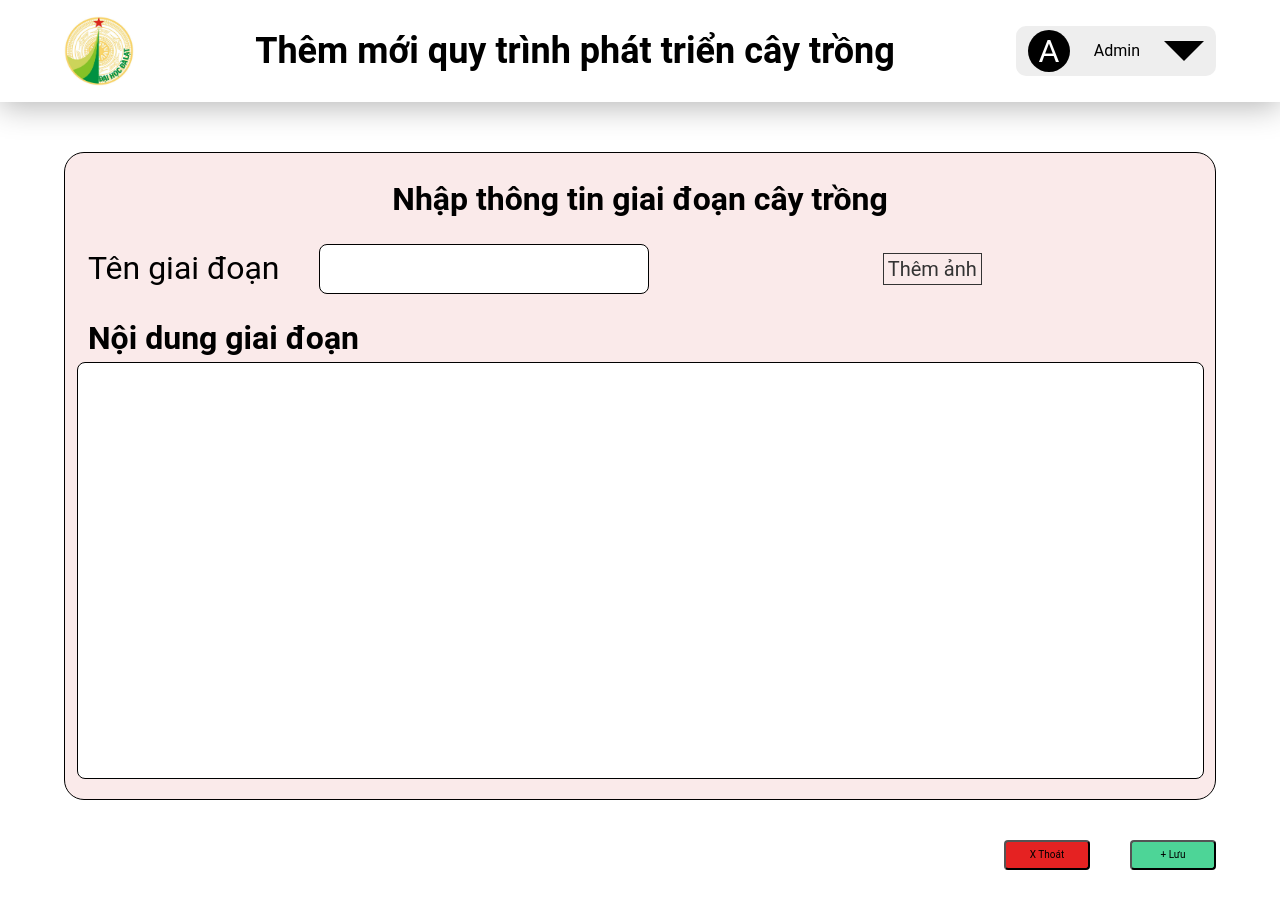
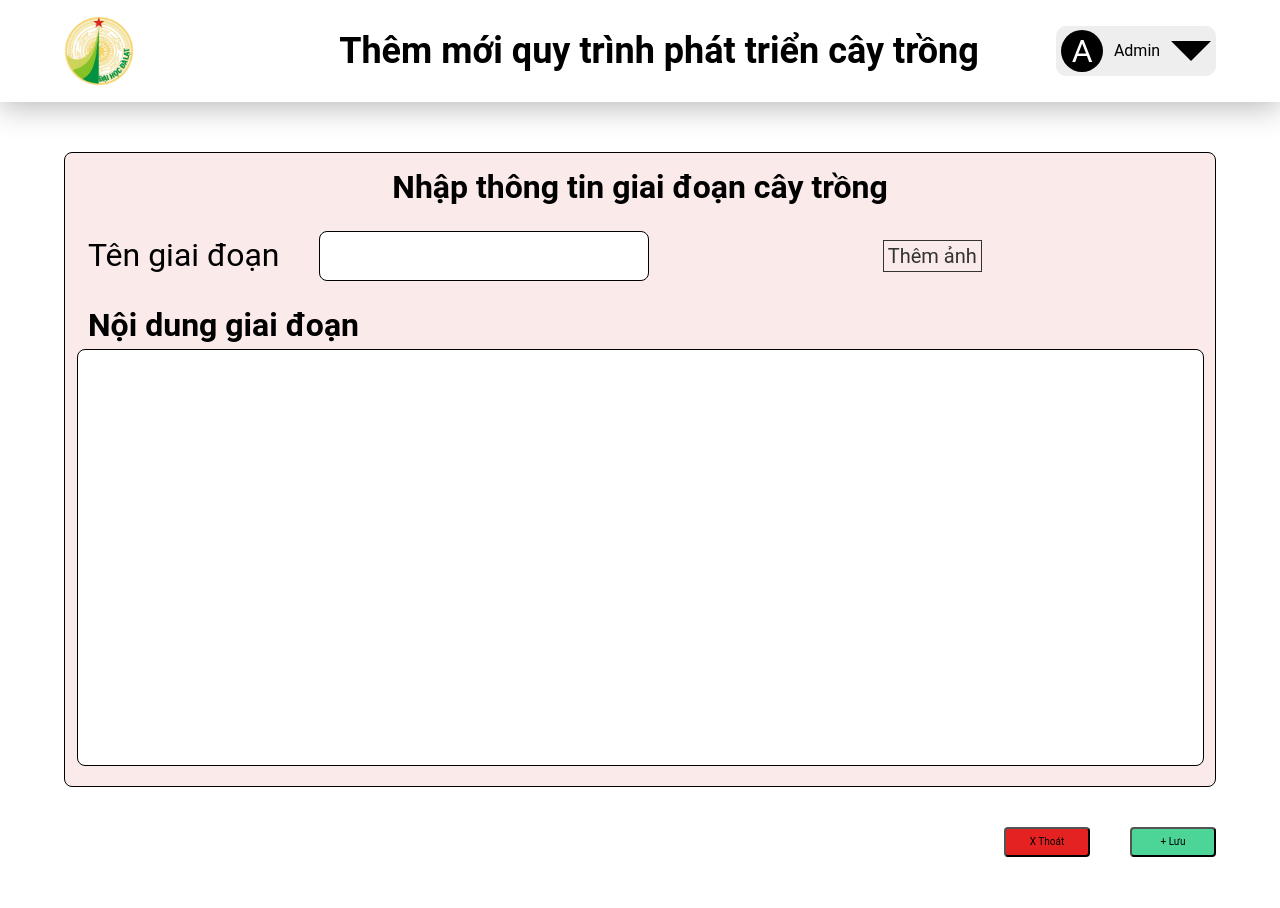
Before and after one commit to nhatlinh0/DACS, a React (Create React App) app: page /stagecropslayout in a window 1280 px wide. Built offline with nearby package versions, Linux system fonts and the light colour scheme.

Commit message:
len di em

```diff
--- a/src/Layouts/DefaultLayout/Content/Content.module.css
+++ b/src/Layouts/DefaultLayout/Content/Content.module.css
@@ -47,7 +47,7 @@
     height: 54px;
     background: #fff;
     border: 1px solid #000000;
-    border-radius: 5px;
+    border-radius: 5px 5px 0 0;
 }
 
 .headrow1 {
--- a/src/Layouts/DefaultLayout/Footer/index.js
+++ b/src/Layouts/DefaultLayout/Footer/index.js
@@ -3,7 +3,7 @@ import styles from './Footer.module.css';
 function Footer() {
     return (
         <div className={styles.footer}>
-            <p className={styles.text}>Copyright Nhóm 6 Quản lý quy trình phát triển cây trồng vật nuôi</p>
+            <p className={styles.text}>Copyright © Nhóm 6 Quản lý quy trình phát triển cây trồng vật nuôi</p>
         </div>
     );
 }
--- a/src/Layouts/DefaultLayout/Header/Header.module.css
+++ b/src/Layouts/DefaultLayout/Header/Header.module.css
@@ -6,7 +6,7 @@
 }
 
 .admin-wraper {
-    width: 200px;
+    width: 160px;
     height: 50px;
     display: flex;
     justify-content: space-around;
--- a/src/Layouts/DefaultLayout/Row/Row.module.css
+++ b/src/Layouts/DefaultLayout/Row/Row.module.css
@@ -4,6 +4,7 @@
     height: 80px;
     background: #ebebeb;
     border: 1px solid #000000;
+    border-top: none;
 }
 
 .headrow1 {
--- a/src/Layouts/InfoLayout/Header/Header.module.css
+++ b/src/Layouts/InfoLayout/Header/Header.module.css
@@ -3,6 +3,7 @@
     align-items: center;
     justify-content: space-between;
     box-shadow: 0px 4px 30px rgba(0, 0, 0, 0.3);
+    text-align: center;
 }
 
 .image {
@@ -16,11 +17,13 @@
 }
 
 .title {
+    margin-left: 10%;
     font-size: 3.6rem;
+    flex: 1;
 }
 
 .admin-wraper {
-    width: 200px;
+    width: 160px;
     height: 50px;
     display: flex;
     justify-content: space-around;
--- a/src/Layouts/InfoLayout/InfoForm/InfoForm.module.css
+++ b/src/Layouts/InfoLayout/InfoForm/InfoForm.module.css
@@ -3,11 +3,12 @@
     margin: 0 auto;
     background-color: #faeaea;
     margin-top: 50px;
-    border-radius: 20px;
+    border-radius: 8px;
     border: 1px solid #000000;
 }
 
 .title {
+    margin: 10px 0;
     font-size: 3.2rem;
     text-align: center;
 }
--- a/src/Layouts/InfoLayout/StageForm/StageForm.module.css
+++ b/src/Layouts/InfoLayout/StageForm/StageForm.module.css
@@ -3,11 +3,12 @@
     margin: 0 auto;
     background-color: #faeaea;
     margin-top: 50px;
-    border-radius: 20px;
+    border-radius: 8px;
     border: 1px solid #000000;
     min-height: 400px;
 }
 .title {
+    margin: 10px 0;
     font-size: 3.2rem;
     text-align: center;
 }
```
